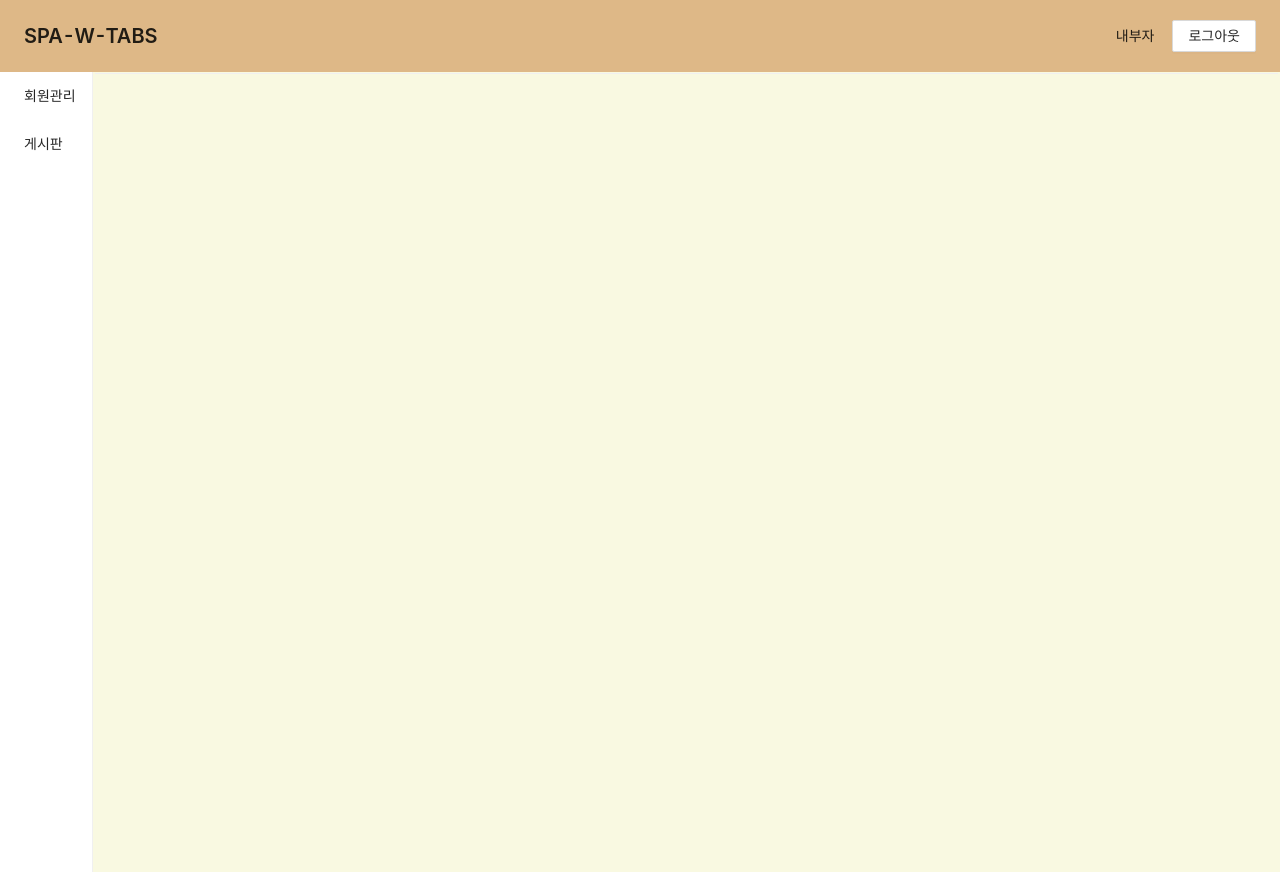
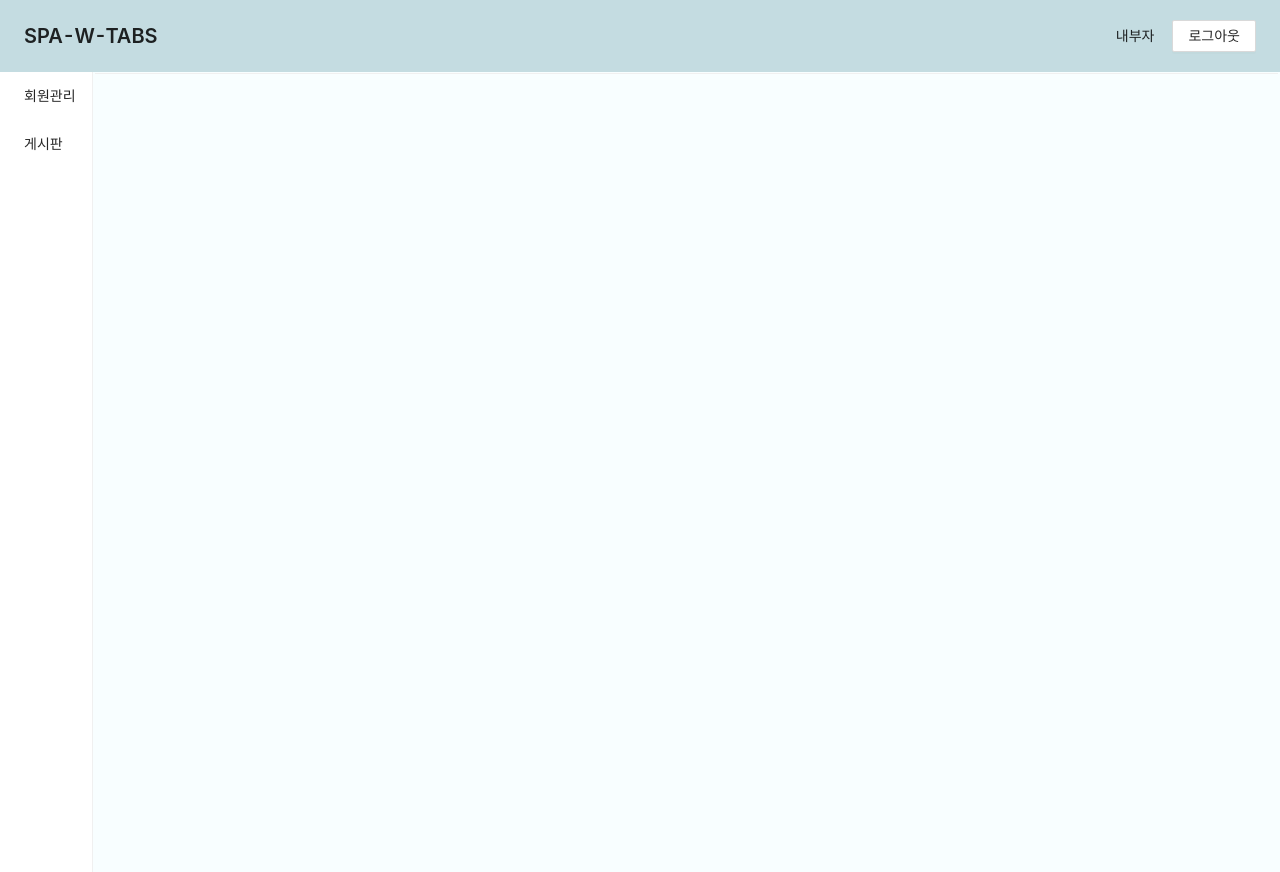
Before and after one commit to eunjung-jenny/SPA-with-TAB, a React (Create React App) app in the folder frontend/: page /login in a window 1280 px wide. Both pictures are taken after a click on the button "내부자로 로그인". Built offline with nearby package versions, Linux system fonts and the light colour scheme.

Commit message:
Header, Main 색상 변경

```diff
--- a/frontend/src/components/layout/Header.tsx
+++ b/frontend/src/components/layout/Header.tsx
@@ -26,7 +26,7 @@ const Header: React.FC<Props> = (props: Props) => {
     <MyPageHeader
       title="SPA-W-TABS"
       extra={[userInfo(), userAction]}
-      style={{ backgroundColor: 'burlywood' }}
+      style={{ backgroundColor: '#c4dce1' }}
     />
   )
 }
--- a/frontend/src/components/layout/Main.tsx
+++ b/frontend/src/components/layout/Main.tsx
@@ -14,7 +14,7 @@ type Props = {
 const Container = styled.div`
   &.main {
     padding: 2px;
-    background-color: #f9f9e1;
+    background-color: #f8feff;
   }
 `
 
```
